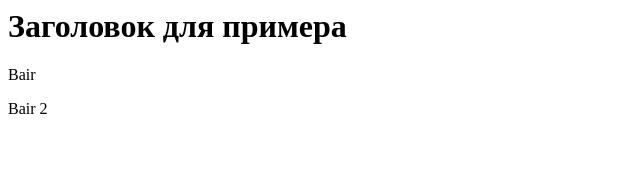
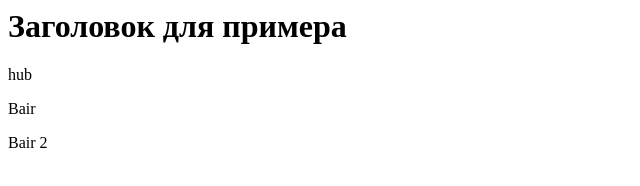
Before and after one commit to Bratag/Liquid_Igor, a plain HTML site: page index.html in a window 1280 px wide. Shown: the full height of the page, 0-640 px from the left. Drawn offline with Linux system fonts and the light colour scheme.

Commit message:
Update index.html

```diff
--- a/index.html
+++ b/index.html
@@ -5,6 +5,7 @@
  </head>
  <body>
   <h1>Заголовок для примера</h1>
+  <p>hub</p>
   <p>Bair</p>
   <p>Bair 2</p>
  </body>
```
